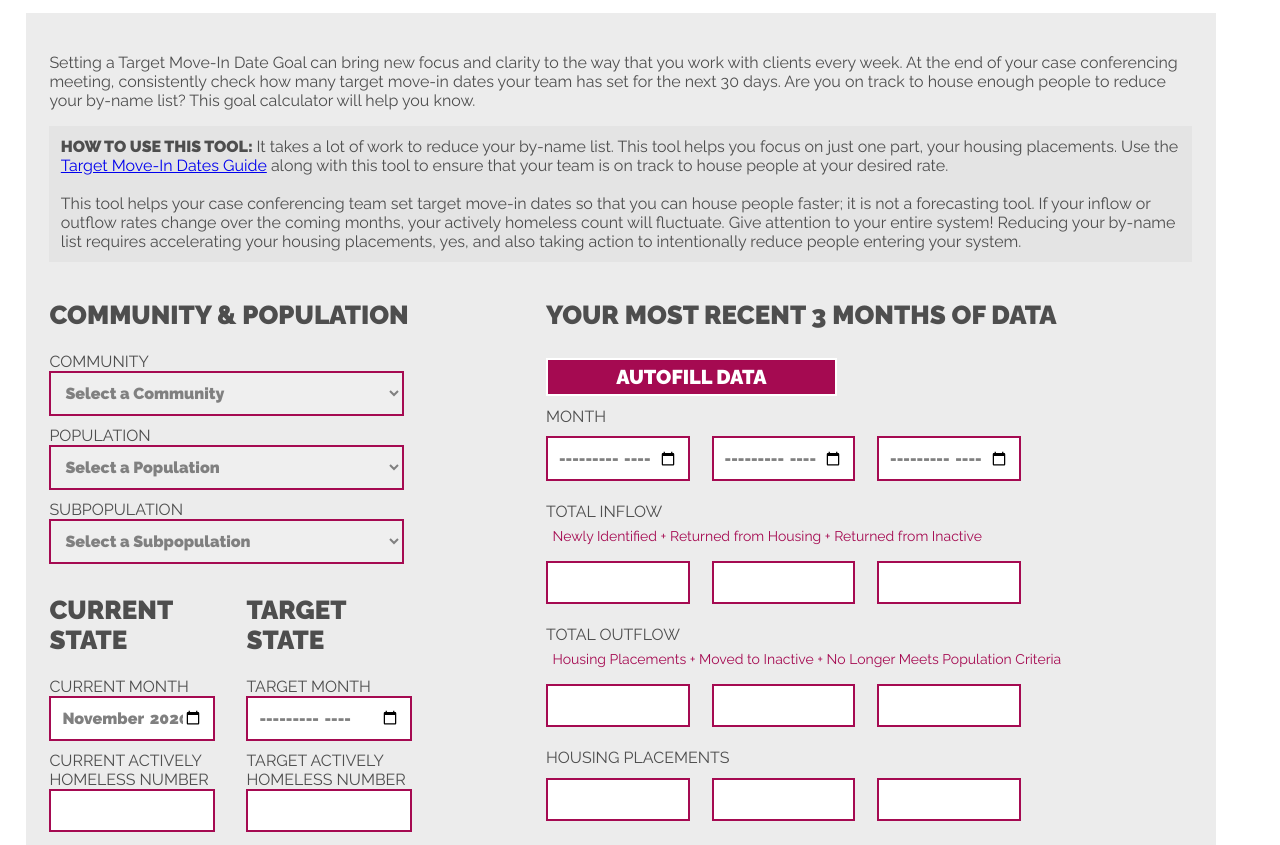
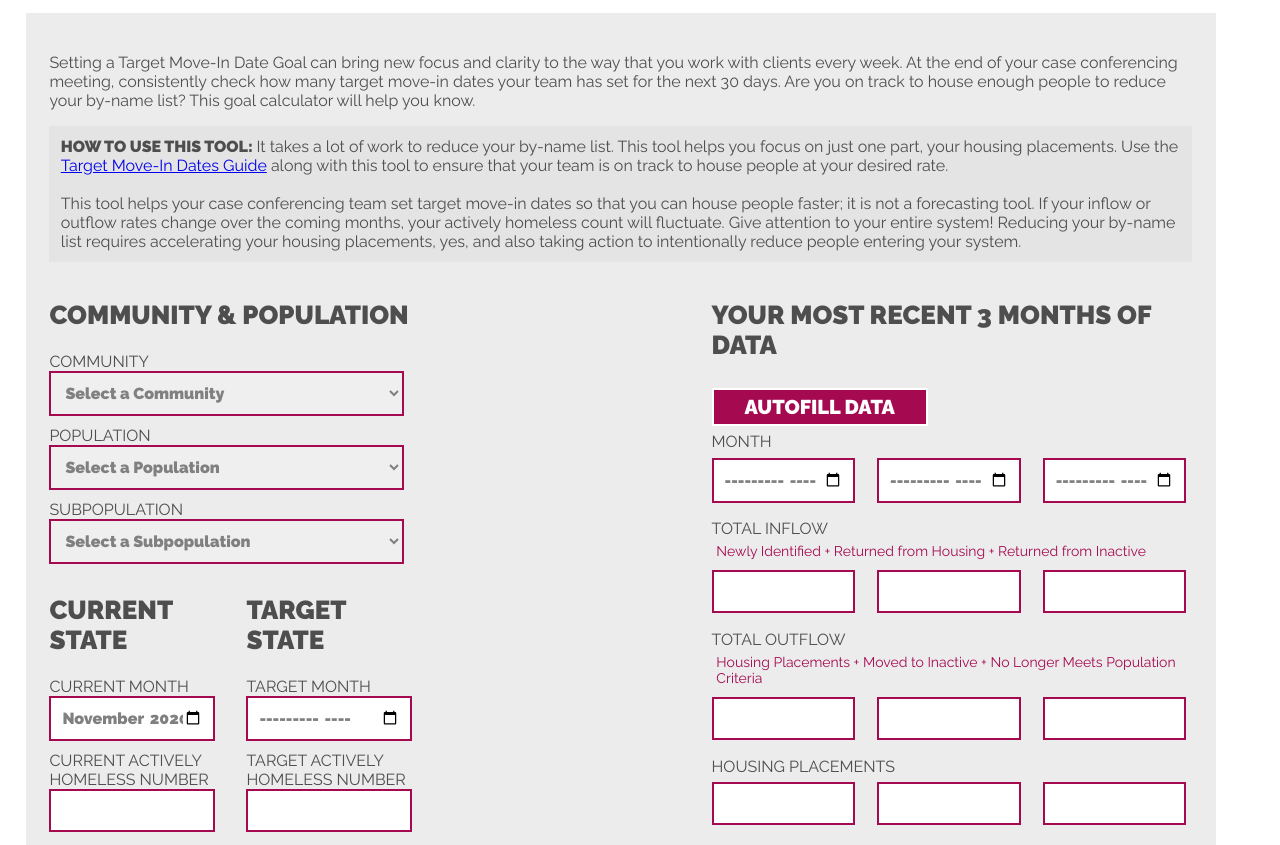
Before and after one commit to builtforzero/30-day-target-move-in-date-calculator, a website built with Parcel: page client/index.html in a window 1280 px wide. Shown: the top 845 px of the page. Built offline with nearby package versions, Linux system fonts and the light colour scheme; no server answers.

Commit message:
v3 UI updates

```diff
--- a/client/style.css
+++ b/client/style.css
@@ -49,75 +49,75 @@ h2 {
     margin-right: 10%;
   }
   .dataHeader {
-    grid-column: 4/8;
+    grid-column: 5/8;
     grid-row: 2;
   }
   .monthLabel {
-    grid-column: 4/8;
+    grid-column: 5/8;
     grid-row: 3;
     text-align: left;
   }
   .month1 {
-    grid-column: 4;
+    grid-column: 5;
     grid-row: 4;
   }
   .month2 {
-    grid-column: 5;
+    grid-column: 6;
     grid-row: 4;
   }
   .month3 {
-    grid-column: 6;
+    grid-column: 7;
     grid-row: 4;
   }
   .inflowLabel {
-    grid-column: 4/8;
+    grid-column: 5/8;
     grid-row: 5;
     text-align: left;
   }
   .inflow1 {
-    grid-column: 4;
+    grid-column: 5;
     grid-row: 6;
   }
   .inflow2 {
-    grid-column: 5;
+    grid-column: 6;
     grid-row: 6;
   }
   .inflow3 {
-    grid-column: 6;
+    grid-column: 7;
     grid-row: 6;
   }
   .outflowLabel {
-    grid-column: 4/8;
+    grid-column: 5/8;
     grid-row: 7;
     text-align: left;
   }
   .outflow1 {
-    grid-column: 4;
+    grid-column: 5;
     grid-row: 8;
   }
   .outflow2 {
-    grid-column: 5;
+    grid-column: 6;
     grid-row: 8;
   }
   .outflow3 {
-    grid-column: 6;
+    grid-column: 7;
     grid-row: 8;
   }
   .hpLabel {
-    grid-column: 4/8;
+    grid-column: 5/8;
     grid-row: 9;
     text-align: left;
   }
   .housed1 {
-    grid-column: 4;
+    grid-column: 5;
     grid-row: 10;
   }
   .housed2 {
-    grid-column: 5;
+    grid-column: 6;
     grid-row: 10;
   }
   .housed3 {
-    grid-column: 6;
+    grid-column: 7;
     grid-row: 10;
   }
   .submitButton {
```
